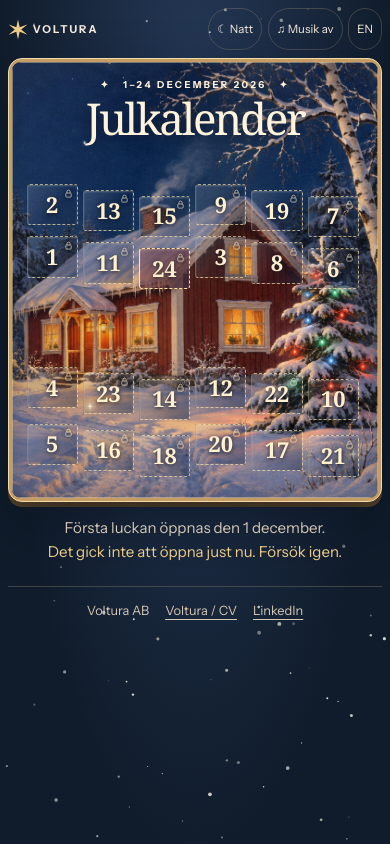
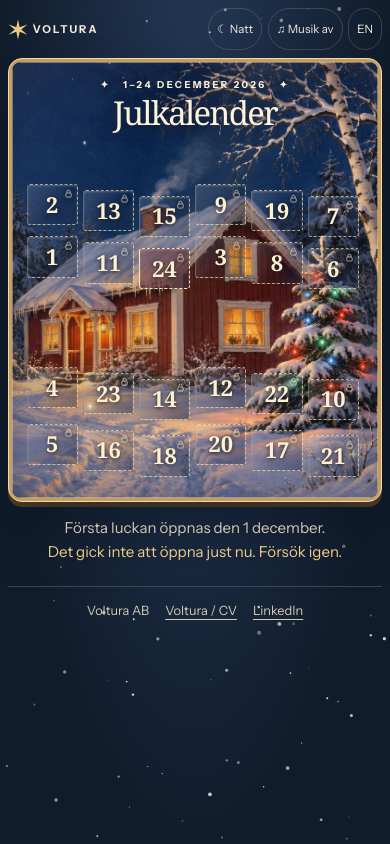
Before and after one commit to voltura/voltura-xmas, a website with bundled scripts: page public/index.html in a window 390 px wide. Built offline with nearby package versions, Linux system fonts and the light colour scheme; files whose address does not match are found by name.

Commit message:
Update Site source

```diff
--- a/public/style.css
+++ b/public/style.css
@@ -23,11 +23,10 @@ a{color:inherit;text-underline-offset:4px}
 [data-light=day] .daylight{opacity:1}
 .shade{background:linear-gradient(110deg,#b2c9ff1a,transparent 32%,#fff1c113 48%,transparent 64%),linear-gradient(90deg,#13213b22,transparent 75%);box-shadow:inset 0 0 0 1px #fae4ad6b,inset 0 0 30px #13203955}
 .heading{position:absolute;top:5%;left:25%;width:51%;text-align:center;color:#fff3db;text-shadow:0 2px 18px #101a32}
-.heading:lang(en) h1{font-size:clamp(1.6rem,5.3cqw,4.4rem)}
 [data-light=day] .heading{color:#142e4b;text-shadow:0 1px 4px #e7f3ff}
 .season{font-size:clamp(.55rem,1.12cqw,.92rem);font-weight:700;letter-spacing:.25em;margin:0 0 .45rem}
 h1,h2{font-family:Georgia,serif;font-weight:normal}
-h1{font-size:clamp(2.5rem,8.2cqw,7.3rem);letter-spacing:-.053em;line-height:.93;margin:0}
+h1{font-size:clamp(1.6rem,5.3cqw,4.4rem);letter-spacing:-.053em;line-height:.93;margin:0}
 .countdown{margin:.6rem auto 0;font-size:clamp(.67rem,1.55cqw,1.2rem);font-weight:600}
 .doors{position:absolute;inset:0;pointer-events:none;perspective:800px}
 .door{position:absolute;top:var(--y);left:var(--x);width:var(--dw,7.1%);height:var(--dh,12%);pointer-events:auto;perspective:550px;overflow:clip}
@@ -73,8 +72,7 @@ body:has(dialog[open]){overflow:hidden}
   .controls button{font-size:.72rem;padding:.25rem .5rem}
   .calendar{padding:3px}.picture{min-height:0;aspect-ratio:.84}
   .landscape,.daylight{background-size:auto 100%;background-position:89% center}
-  .heading{top:4%;left:4%;width:92%}h1{font-size:clamp(2.65rem,12cqw,4.8rem)}
-  .heading:lang(en) h1{font-size:clamp(2rem,9cqw,3.8rem)}
+  .heading{top:4%;left:4%;width:92%}h1{font-size:clamp(1.55rem,9cqw,3.8rem)}
   .countdown{font-size:.78rem}.season{font-size:.6rem}
   .door{left:var(--mx);top:var(--my);width:14%;height:9.5%}.flap{font-size:clamp(1.2rem,6cqw,2rem)}
   .bell{left:calc(89% + (59.8 - 89) * 2.115cqw - 15px);top:57%}
```
